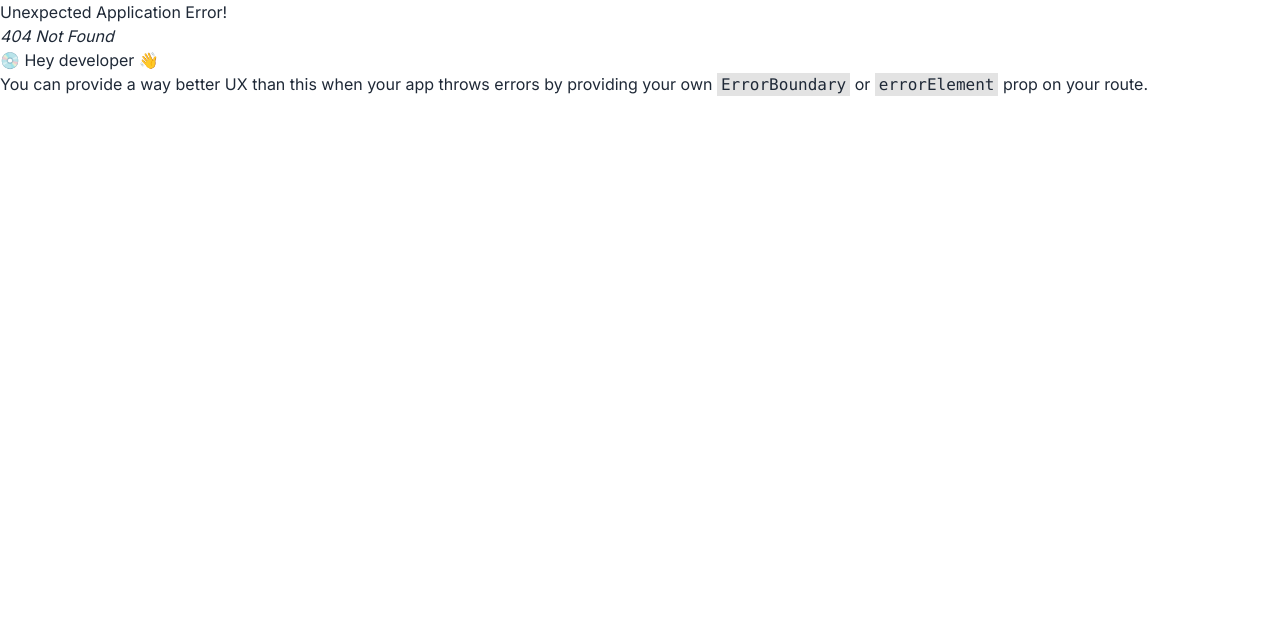
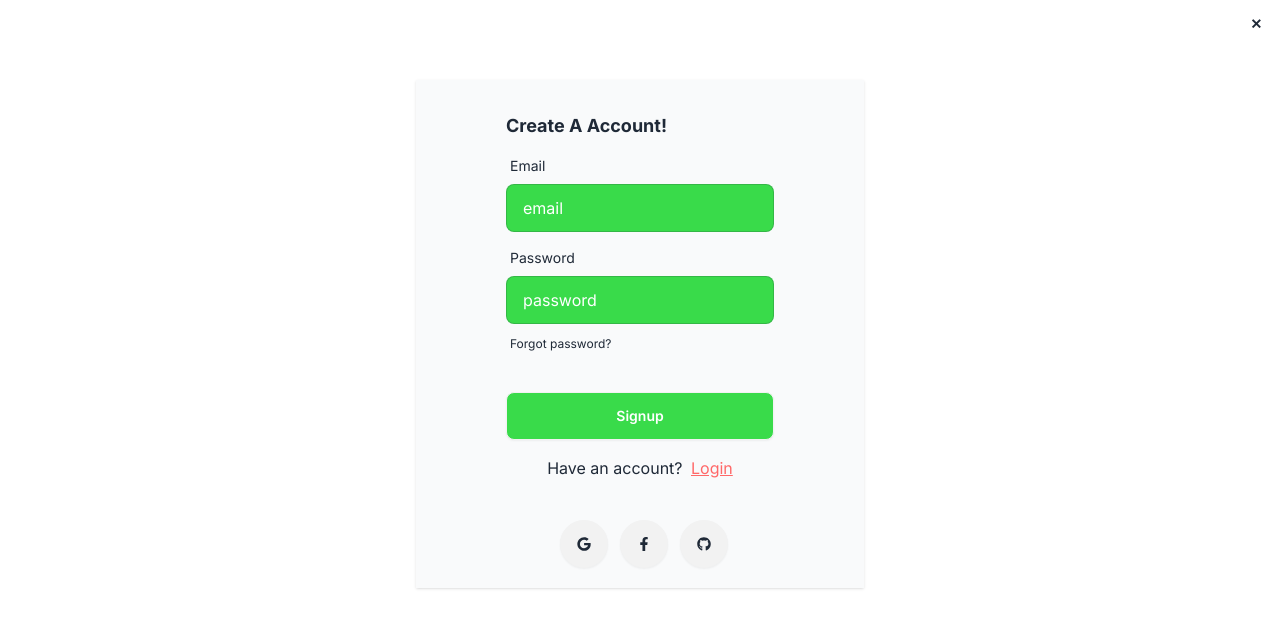
Before and after one commit to AdityaSinghBisht3000/Foodi-Mern-store, a React (Vite) app in the folder foodie-client/: page /signup in a window 1280 px wide. Before the commit this address had no page. Shown: the top 628 px of the page. Built offline with nearby package versions, Linux system fonts and the light colour scheme.

Commit message:
signup page created

```diff
--- a/foodie-client/package.json
+++ b/foodie-client/package.json
@@ -14,6 +14,7 @@
     "match-sorter": "^6.3.4",
     "react": "^18.3.1",
     "react-dom": "^18.3.1",
+    "react-hook-form": "^7.52.0",
     "react-icons": "^5.2.1",
     "react-router-dom": "^6.23.1",
     "react-slick": "^0.30.2",
--- a/foodie-client/src/App.css
+++ b/foodie-client/src/App.css
@@ -46,7 +46,7 @@ nav {
 }
 
 .section-container {
-  @apply max-w-screen-2xl container mx-auto xl:px-24 px-4;
+  @apply container px-4 mx-auto max-w-screen-2xl xl:px-24;
 }
 
 .footer-title {
--- a/foodie-client/src/components/Modal.jsx
+++ b/foodie-client/src/components/Modal.jsx
@@ -1,14 +1,19 @@
 import React, { useContext, useState } from "react";
 import { FaFacebookF, FaGithub, FaGoogle } from "react-icons/fa";
-import { Link, useLocation, useNavigate } from "react-router-dom";
-// import { useForm } from "react-hook-form";
+import {
+  Link,
+  useFormAction,
+  useLocation,
+  useNavigate,
+} from "react-router-dom";
+import { useForm } from "react-hook-form";
 // import { AuthContext } from "../contexts/AuthProvider";
 const Modal = () => {
-  //   const {
-  //     register,
-  //     handleSubmit,
-  //     formState: { errors },
-  //   } = useForm();
+  const {
+    register,
+    handleSubmit,
+    formState: { errors },
+  } = useForm();
 
   //   const { signUpWithGmail, login } = useContext(AuthContext);
   const [errorMessage, setErrorMessage] = useState("");
@@ -21,29 +26,29 @@ const Modal = () => {
   const onSubmit = (data) => {
     const email = data.email;
     const password = data.password;
-    // console.log(email, password)
-    login(email, password)
-      .then((result) => {
-        const user = result.user;
-        alert("Login successfull");
-        document.getElementById("my_modal_5").close();
-        navigate(from, { replace: true });
-      })
-      .catch((error) => {
-        const errorMessage = error.message;
-        setErrorMessage("Provide a correct email and password!");
-      });
+    // console.log(email, password);
+    // login(email, password)
+    //   .then((result) => {
+    //     const user = result.user;
+    //     alert("Login successfull");
+    //     document.getElementById("my_modal_5").close();
+    //     navigate(from, { replace: true });
+    //   })
+    //   .catch((error) => {
+    //     const errorMessage = error.message;
+    //     setErrorMessage("Provide a correct email and password!");
+    //   });
   };
 
   // google signin
   const handleLogin = () => {
-    signUpWithGmail()
-      .then((result) => {
-        const user = result.user;
-        alert("Login successfull!");
-        navigate(from, { replace: true });
-      })
-      .catch((error) => console.log(error));
+    // signUpWithGmail()
+    //   .then((result) => {
+    //     const user = result.user;
+    //     alert("Login successfull!");
+    //     navigate(from, { replace: true });
+    //   })
+    //   .catch((error) => console.log(error));
   };
   return (
     <dialog
@@ -53,7 +58,7 @@ const Modal = () => {
       <div className=" modal-box">
         <div className="flex flex-col justify-center mt-0 modal-action">
           <form
-            // onSubmit={handleSubmit(onSubmit)}
+            onSubmit={handleSubmit(onSubmit)}
             className="card-body"
             method="dialog"
           >
@@ -68,7 +73,7 @@ const Modal = () => {
                 type="email"
                 placeholder="email"
                 className="input input-bordered"
-                // {...register("email")}
+                {...register("email")}
               />
             </div>
 
@@ -81,7 +86,7 @@ const Modal = () => {
                 type="password"
                 placeholder="password"
                 className="input input-bordered"
-                // {...register("password")}
+                {...register("password")}
               />
               <label className="mt-1 label">
                 <a href="#" className="label-text-alt link link-hover">
--- a/foodie-client/src/components/Navbar.jsx
+++ b/foodie-client/src/components/Navbar.jsx
@@ -145,7 +145,7 @@ const Navbar = () => {
                   d="M3 3h2l.4 2M7 13h10l4-8H5.4M7 13L5.4 5M7 13l-2.293 2.293c-.63.63-.184 1.707.707 1.707H17m0 0a2 2 0 100 4 2 2 0 000-4zm-8 2a2 2 0 11-4 0 2 2 0 014 0z"
                 />
               </svg>
-              <span className="badge badge-sm indicator-item">*</span>
+              <span className="badge badge-sm bg-green indicator-item">*</span>
             </div>
           </label>
 
--- /dev/null
+++ b/foodie-client/src/components/Signup.jsx
@@ -0,0 +1,127 @@
+import React, { useContext } from "react";
+import { FaFacebookF, FaGithub, FaGoogle } from "react-icons/fa";
+import { Link, useLocation, useNavigate } from "react-router-dom";
+import { useForm } from "react-hook-form";
+import Modal from "./Modal";
+// import { AuthContext } from "../contexts/AuthProvider";
+
+const Signup = () => {
+  const {
+    register,
+    handleSubmit,
+    formState: { errors },
+  } = useForm();
+
+  //   const { createUser, login } = useContext(AuthContext);
+  // redirecting to home page or specifig page
+  //   const location = useLocation();
+  //   const navigate = useNavigate();
+  //   const from = location.state?.from?.pathname || "/";
+
+  const onSubmit = (data) => {
+    const email = data.email;
+    const password = data.password;
+    // createUser(email, password)
+    //   .then((result) => {
+    //     // Signed up
+    //     const user = result.user;
+    //     alert("Account creation successfully done!");
+    //     document.getElementById("my_modal_5").close();
+    //     navigate(from, { replace: true });
+    //     // ...
+    //   })
+    //   .catch((error) => {
+    //     const errorCode = error.code;
+    //     const errorMessage = error.message;
+    //     // ..
+    //   });
+  };
+  return (
+    <div className="flex items-center justify-center w-full max-w-md mx-auto my-20 shadow bg-gray-50">
+      <div className="flex flex-col justify-center mt-0 modal-action">
+        <form
+          onSubmit={handleSubmit(onSubmit)}
+          className="card-body"
+          method="dialog"
+        >
+          <h3 className="text-lg font-bold">Create A Account!</h3>
+
+          {/* email */}
+          <div className="form-control">
+            <label className="label">
+              <span className="label-text">Email</span>
+            </label>
+            <input
+              type="email"
+              placeholder="email"
+              className="text-white placeholder-white input input-bordered bg-green"
+              {...register("email")}
+            />
+          </div>
+
+          {/* password */}
+          <div className="form-control">
+            <label className="label">
+              <span className="label-text">Password</span>
+            </label>
+            <input
+              type="password"
+              placeholder="password"
+              className="text-white placeholder-white bg-green input input-bordered"
+              {...register("password")}
+            />
+            <label className="mt-1 label">
+              <a href="#" className="label-text-alt link link-hover">
+                Forgot password?
+              </a>
+            </label>
+          </div>
+
+          {/* error */}
+
+          {/* login btn */}
+          <div className="mt-6 form-control">
+            <input
+              type="submit"
+              value="Signup"
+              className="text-white btn bg-green"
+            />
+          </div>
+
+          <p className="my-2 text-center">
+            Have an account?{" "}
+            <button
+              className="ml-1 underline text-red"
+              onClick={() => document.getElementById("my_modal_5").showModal()}
+            >
+              Login
+            </button>{" "}
+          </p>
+
+          <Link
+            to="/"
+            className="absolute btn btn-sm btn-circle btn-ghost right-2 top-2"
+          >
+            ✕
+          </Link>
+        </form>
+
+        {/* social sign in */}
+        <div className="mb-5 space-x-3 text-center">
+          <button className="btn btn-circle hover:bg-green hover:text-white">
+            <FaGoogle />
+          </button>
+          <button className="btn btn-circle hover:bg-green hover:text-white">
+            <FaFacebookF />
+          </button>
+          <button className="btn btn-circle hover:bg-green hover:text-white">
+            <FaGithub />
+          </button>
+        </div>
+      </div>
+      <Modal />
+    </div>
+  );
+};
+
+export default Signup;
--- a/foodie-client/src/index.css
+++ b/foodie-client/src/index.css
@@ -1,3 +1,38 @@
 @tailwind base;
 @tailwind components;
 @tailwind utilities;
+@media (prefers-color-scheme: dark)
+{
+:root {
+color-scheme: light;
+--in: 72.06% 0.191 231.6;
+--su: 64.8% 0.150 160;
+--wa: 84.71% 0.199 83.87;
+--er: 71.76% 0.221 22.18;
+--pc: 89.824% 0.06192 275.75;
+--ac: 15.352% 0.0368 183.61;
+--inc: 0% 0 0;
+--suc: 0% 0 0;
+--wac: 0% 0 0;
+--erc: 0% 0 0;
+--rounded-box: 1rem;
+--rounded-btn: 0.5rem;
+--rounded-badge: 1.9rem;
+--animation-btn: 0.25s;
+--animation-input: .2s;
+--btn-focus-scale: 0.95;
+--border-btn: 1px;
+--tab-border: 1px;
+--tab-radius: 0.5rem;
+--p: 49.12% 0.3096 275.75;
+--s: 69.71% 0.329 342.55;
+--sc: 98.71% 0.0106 342.55;
+--a: 76.76% 0.184 183.61;
+--n: 32.1785% 0.02476 255.701624;
+--nc: 89.4994% 0.011585 252.096176;
+--b1: 100% 0 0;
+--b2: 96.1151% 0 0;
+--b3: 92.4169% 0.00108 197.137559;
+--bc: 27.8078% 0.029596 256.847952;
+}
+}
```
Also changed, not shown: foodie-client/src/router/Router.jsx (+5 -5 lines), 1 other file (tests, documents, lock files or other folders).
